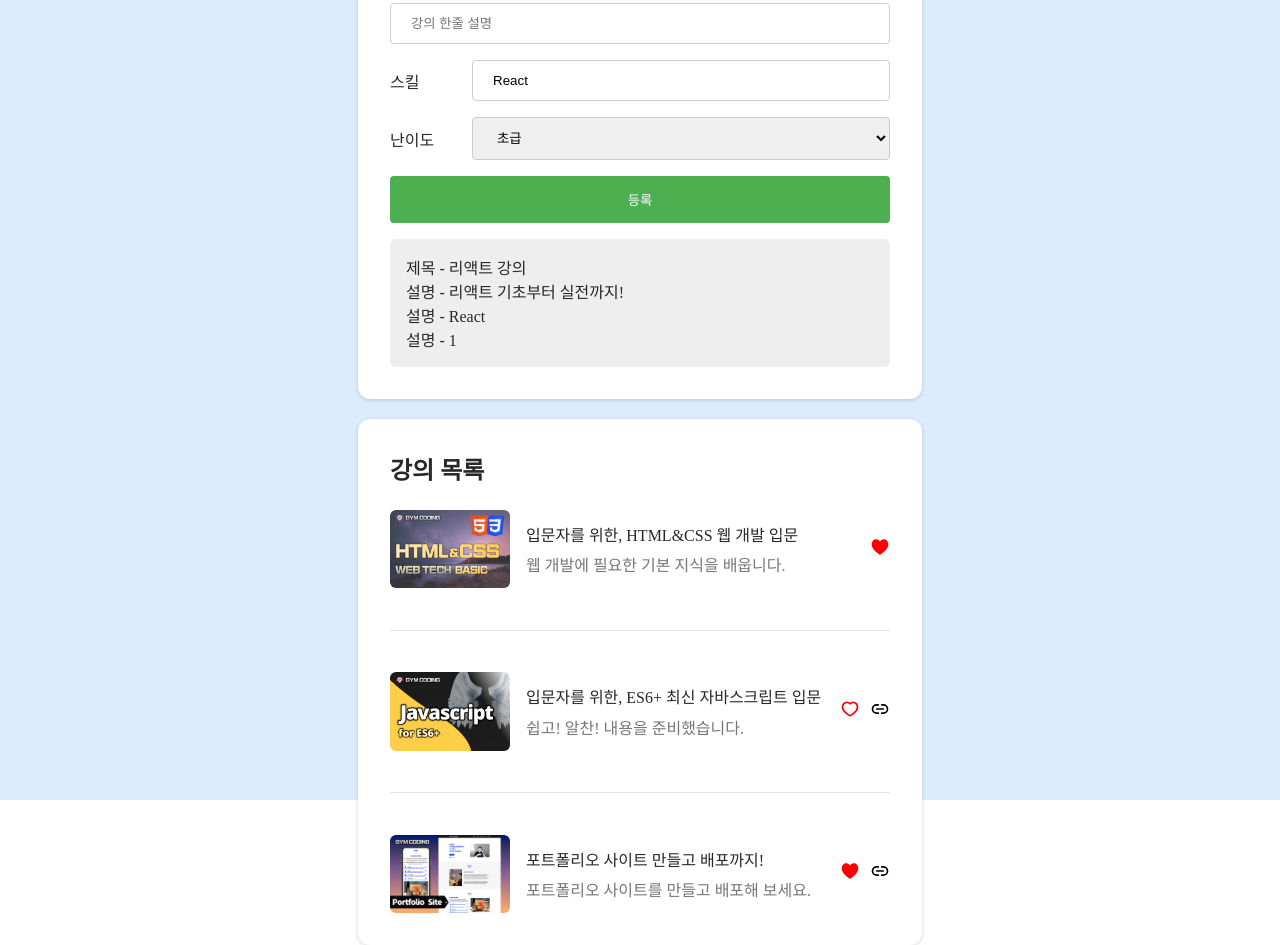
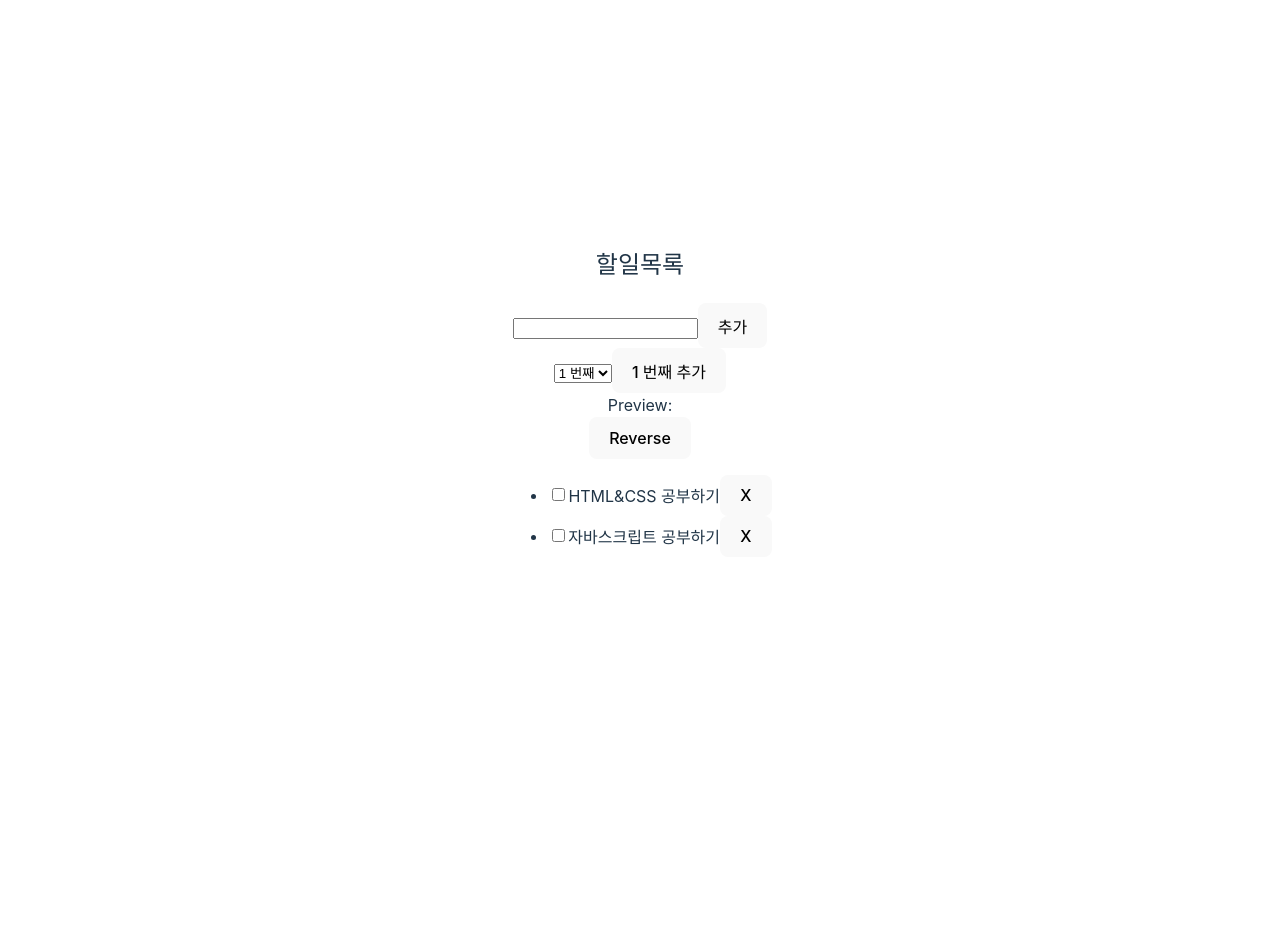
Before and after one commit to sanggusseu/learn-react, a React (Vite) app: page / in a window 1280 px wide. After the commit the page ends 800 px from the top, so only its background shows below. Built offline with nearby package versions, Linux system fonts and the light colour scheme.

Commit message:
AppTodo State 로직

```diff
--- a/src/AppTodo.jsx
+++ b/src/AppTodo.jsx
@@ -2,41 +2,46 @@ import { useState } from 'react';
 import './App.css';
 import TodoList from './components/todo/TodoList';
 
-export default function AppTodo() {
+function AppTodo(props) {
   const [todoText, setTodoText] = useState('');
-  const [todoIndex, setTodoIndex] = useState(0);
   const [todos, setTodos] = useState([
     { id: 0, text: 'HTML&CSS 공부하기', done: false },
     { id: 1, text: '자바스크립트 공부하기', done: false },
   ]);
+  const [insertAt, setInsertAt] = useState(todos.length - 1);
 
   const handleTodoTextChange = e => {
     setTodoText(e.target.value);
   };
-
-  const handleAddTodo = () => {
-    setTodos(
-      todos.toSpliced(todoIndex, 0, {
-        id: todos.length + 2,
-        text: todoText,
-        done: false,
-      })
-    );
-    setTodoText('');
+  const handleAddTodo = e => {
+    const nextId = todos.length;
+    setTodos([...todos, { id: nextId, text: todoText, done: false }]);
+    setTodoText(''); // null, undefined [X]
   };
-
+  const handleAddTodoByIndex = () => {
+    const nextId = todos.length;
+    const newTodos = [
+      // 삽입 지점 이전 항목
+      ...todos.slice(0, insertAt),
+      // 새 항목
+      { id: nextId, text: todoText, done: false },
+      // 삽입 지점 이후 항목
+      ...todos.slice(insertAt),
+    ];
+    setTodos(newTodos);
+    setName('');
+  };
   const handleKeyDown = e => {
     if (e.key === 'Enter') {
       handleAddTodo();
     }
   };
-
-  const handleDeleteTodo = id => {
-    setTodos(todos.filter(todo => todo.id !== id));
-    setTodoText('');
+  const handleDeleteTodo = deleteId => {
+    const newTodos = todos.filter(item => item.id !== deleteId);
+    setTodos(newTodos);
   };
 
-  const handleToogleTodo = (id, done) => {
+  const handleToggleTodo = (id, done) => {
     const nextTodos = todos.map(item => {
       if (item.id === id) {
         return { ...item, done };
@@ -46,53 +51,51 @@ export default function AppTodo() {
     setTodos(nextTodos);
   };
 
-  const handleChangeTodoIndex = e => {
-    setTodoIndex(e.target.value);
+  const handleReverse = () => {
+    // const nextTodos = [...todos];
+    // nextTodos.reverse();
+    // setTodos(nextTodos);
+    setTodos(todos.toReversed());
   };
 
-  const handleReverse = () => {
-    setTodos(todos.toReversed());
-  };
+  // const handleToggleCopyTodo = (id, done) => {
+  //   const nextTodos = [...copyTodos];
+  //   const targetItem = nextTodos.find(item => item.id === id);
+  //   targetItem.done = done;
+  //   setCopyTodos(nextTodos);
+  // }
+
   return (
     <div>
       <h2>할일목록</h2>
       <div>
         <input
           type='text'
+          value={todoText}
           onChange={handleTodoTextChange}
-          value={todoText}
           onKeyDown={handleKeyDown}
         />
-        <button type='button' onClick={handleAddTodo}>
-          추가
-        </button>
+        <button onClick={handleAddTodo}>추가</button>
       </div>
       <div>
-        <select
-          name=''
-          id=''
-          value={todoIndex}
-          onChange={handleChangeTodoIndex}
-        >
-          {todos.map((_, index) => (
-            <option value={index} key={index}>
+        <select value={insertAt} onChange={e => setInsertAt(e.target.value)}>
+          {todos.map((item, index) => (
+            <option key={item.id} value={index}>
               {index} 번째
             </option>
           ))}
         </select>
-        <button type='button' onClick={handleAddTodo}>
-          {todoIndex}번째 추가
-        </button>
+        <button onClick={handleAddTodoByIndex}>{insertAt} 번째 추가</button>
       </div>
       <div>Preview: {todoText}</div>
-      <button type='button' onClick={handleReverse}>
-        Reverse
-      </button>
+      <button onClick={handleReverse}>Reverse</button>
       <TodoList
         todos={todos}
-        onDelete={handleDeleteTodo}
-        onToogleTodo={handleToogleTodo}
+        onDeleteTodo={handleDeleteTodo}
+        onToggleTodo={handleToggleTodo}
       />
     </div>
   );
 }
+
+export default AppTodo;
--- a/src/components/todo/TodoList.jsx
+++ b/src/components/todo/TodoList.jsx
@@ -1,4 +1,4 @@
-export default function TodoList({ todos = [], onDelete, onToogleTodo }) {
+function TodoList({ onToggleTodo, onDeleteTodo, todos = [] }) {
   return (
     <ul>
       {todos.map(item => (
@@ -6,16 +6,14 @@ export default function TodoList({ todos = [], onDelete, onToogleTodo }) {
           <input
             type='checkbox'
             checked={item.done}
-            onChange={e => {
-              onToogleTodo(item.id, e.target.checked);
-            }}
+            onChange={e => onToggleTodo(item.id, e.target.checked)}
           />
           <span>{item.done ? <del>{item.text}</del> : item.text}</span>
-          <button type='button' onClick={() => onDelete(item.id)}>
-            X
-          </button>{' '}
+          <button onClick={() => onDeleteTodo(item.id)}>X</button>
         </li>
       ))}
     </ul>
   );
 }
+
+export default TodoList;
--- a/src/main.jsx
+++ b/src/main.jsx
@@ -1,6 +1,6 @@
 import React from 'react';
 import ReactDOM from 'react-dom/client';
-import App from './AppCourse.jsx';
+import App from './AppTodo.jsx';
 // import AppCounter from './AppCounter.jsx';
 import './index.css';
 
```
